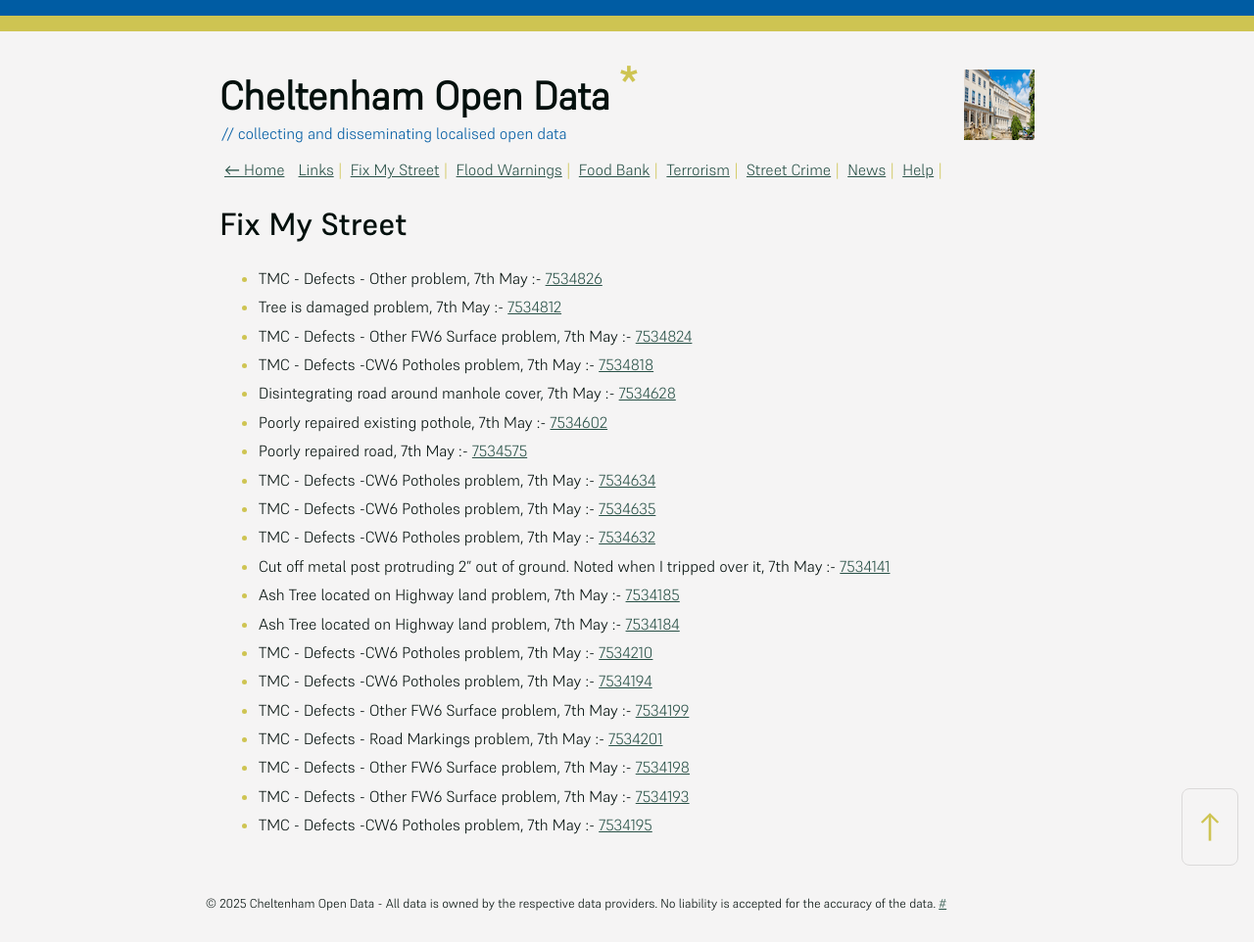
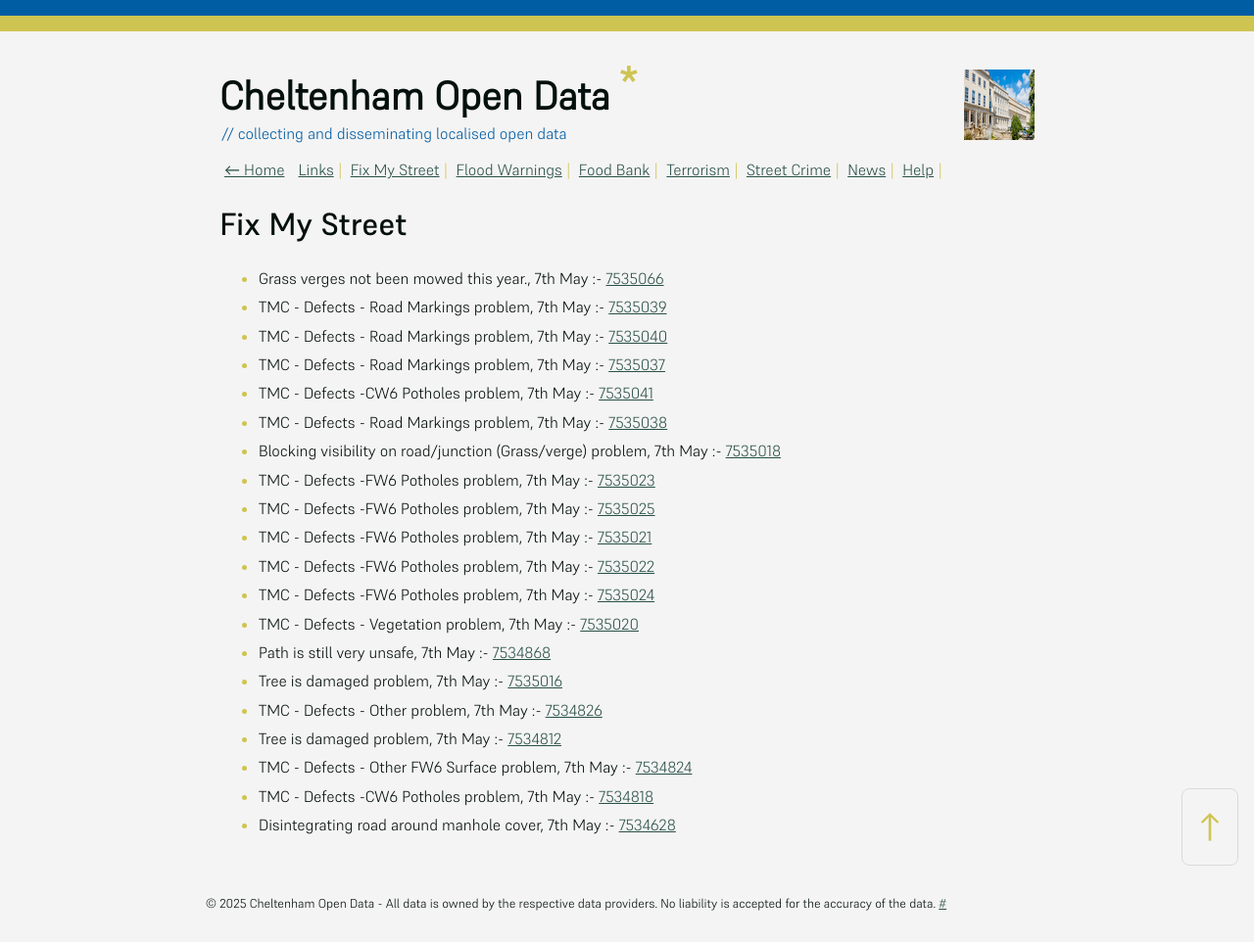
Before and after one commit to mat-0/cheltenham-open-data, a Jekyll site: the page built from _pages/fix-my-street.md, in a window 1280 px wide. Shown: the whole page at 98% size. Built offline with Jekyll 4.4.1, drawn with Linux system fonts in a browser that asks for light colours.

Commit message:
Updated 2025-05-07 13:57:47

```diff
--- a/_pages/fix-my-street.md
+++ b/_pages/fix-my-street.md
@@ -9,25 +9,25 @@ permalink: /fix-my-street
 
 <!-- fix_marker starts -->
 
+- Grass verges not been mowed this year., 7th May :- [7535066](https://www.fixmystreet.com/report/7535066)
+- TMC - Defects - Road Markings problem, 7th May :- [7535039](https://www.fixmystreet.com/report/7535039)
+- TMC - Defects - Road Markings problem, 7th May :- [7535040](https://www.fixmystreet.com/report/7535040)
+- TMC - Defects - Road Markings problem, 7th May :- [7535037](https://www.fixmystreet.com/report/7535037)
+- TMC - Defects -CW6 Potholes  problem, 7th May :- [7535041](https://www.fixmystreet.com/report/7535041)
+- TMC - Defects - Road Markings problem, 7th May :- [7535038](https://www.fixmystreet.com/report/7535038)
+- Blocking visibility on road/junction (Grass/verge) problem, 7th May :- [7535018](https://www.fixmystreet.com/report/7535018)
+- TMC - Defects -FW6 Potholes problem, 7th May :- [7535023](https://www.fixmystreet.com/report/7535023)
+- TMC - Defects -FW6 Potholes problem, 7th May :- [7535025](https://www.fixmystreet.com/report/7535025)
+- TMC - Defects -FW6 Potholes problem, 7th May :- [7535021](https://www.fixmystreet.com/report/7535021)
+- TMC - Defects -FW6 Potholes problem, 7th May :- [7535022](https://www.fixmystreet.com/report/7535022)
+- TMC - Defects -FW6 Potholes problem, 7th May :- [7535024](https://www.fixmystreet.com/report/7535024)
+- TMC - Defects - Vegetation problem, 7th May :- [7535020](https://www.fixmystreet.com/report/7535020)
+- Path is still very unsafe, 7th May :- [7534868](https://www.fixmystreet.com/report/7534868)
+- Tree is damaged problem, 7th May :- [7535016](https://www.fixmystreet.com/report/7535016)
 - TMC - Defects - Other problem, 7th May :- [7534826](https://www.fixmystreet.com/report/7534826)
 - Tree is damaged problem, 7th May :- [7534812](https://www.fixmystreet.com/report/7534812)
 - TMC - Defects - Other FW6  Surface problem, 7th May :- [7534824](https://www.fixmystreet.com/report/7534824)
 - TMC - Defects -CW6 Potholes  problem, 7th May :- [7534818](https://www.fixmystreet.com/report/7534818)
 - Disintegrating road around manhole cover, 7th May :- [7534628](https://www.fixmystreet.com/report/7534628)
-- Poorly repaired existing pothole, 7th May :- [7534602](https://www.fixmystreet.com/report/7534602)
-- Poorly repaired road, 7th May :- [7534575](https://www.fixmystreet.com/report/7534575)
-- TMC - Defects -CW6 Potholes  problem, 7th May :- [7534634](https://www.fixmystreet.com/report/7534634)
-- TMC - Defects -CW6 Potholes  problem, 7th May :- [7534635](https://www.fixmystreet.com/report/7534635)
-- TMC - Defects -CW6 Potholes  problem, 7th May :- [7534632](https://www.fixmystreet.com/report/7534632)
-- Cut off metal post protruding 2" out of ground. Noted when I tripped over it, 7th May :- [7534141](https://www.fixmystreet.com/report/7534141)
-- Ash Tree located on Highway land problem, 7th May :- [7534185](https://www.fixmystreet.com/report/7534185)
-- Ash Tree located on Highway land problem, 7th May :- [7534184](https://www.fixmystreet.com/report/7534184)
-- TMC - Defects -CW6 Potholes  problem, 7th May :- [7534210](https://www.fixmystreet.com/report/7534210)
-- TMC - Defects -CW6 Potholes  problem, 7th May :- [7534194](https://www.fixmystreet.com/report/7534194)
-- TMC - Defects - Other FW6  Surface problem, 7th May :- [7534199](https://www.fixmystreet.com/report/7534199)
-- TMC - Defects - Road Markings problem, 7th May :- [7534201](https://www.fixmystreet.com/report/7534201)
-- TMC - Defects - Other FW6  Surface problem, 7th May :- [7534198](https://www.fixmystreet.com/report/7534198)
-- TMC - Defects - Other FW6  Surface problem, 7th May :- [7534193](https://www.fixmystreet.com/report/7534193)
-- TMC - Defects -CW6 Potholes  problem, 7th May :- [7534195](https://www.fixmystreet.com/report/7534195)
 
 <!-- fix_marker ends -->
```
Also changed, not shown: _data/flood.json (+5 -69 lines), _pages/news.md (+12 -12 lines), index.md (+5 -5 lines).
